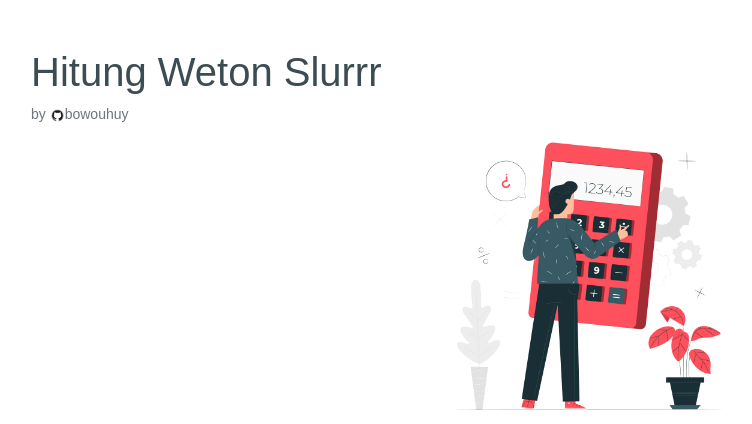
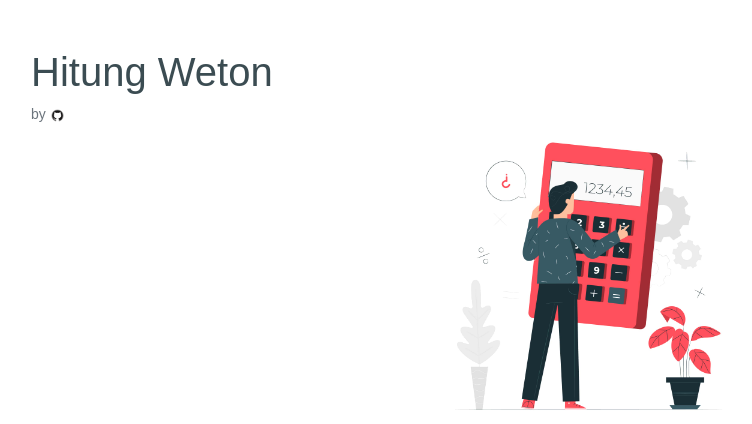
Before and after one commit to kenthusblog/weton-master, a PHP site: page / in a window 1280 px wide. Shown: the top 424 px of the page, without its empty margins (51-803 px from the left). Run offline with PHP 8.4, Linux system fonts and the light colour scheme.

Commit message:
Update index.php

```diff
--- a/index.php
+++ b/index.php
@@ -13,8 +13,8 @@
 <body>
 
 <div class="container-md mt-5 col-11">
-    <h1>Hitung Weton Slurrr</h1>
-    <div id="emailHelp" class="form-text">by <img src="github.png" alt="" srcset="" class="github">bowouhuy</div>
+    <h1>Hitung Weton</h1>
+    <div id="emailHelp" class="form-text">by <img src="github.png" alt="" srcset="" class="github"></div>
     <img src="head-min.jpg" alt="" srcset="" class="ikon">
     <div class="card mb-3">
         <div class="card-body" >
@@ -48,7 +48,7 @@
                     </div>
                 </div>
                 <input type="button" value="Hitung" id="submit" class="btn btn-primary mt-2 col-12 btn-hitung">
-                <div id="emailHelp" class="form-text"><b>Disclaimer!</b> Cuma iseng buat, tidak bisa menjadi patokan dalam kehidupan. Semuanya kembali ke kepercayaan masing-masing.</div>
+                <div id="emailHelp" class="form-text"><br><b>Disclaimer!</b> Cuma iseng buat, tidak bisa menjadi patokan dalam kehidupan. Semuanya kembali ke kepercayaan masing-masing.</div>
             </form>
         </div>
     </div>
@@ -68,7 +68,7 @@
         </div>
       </div>
       <div class="modal-footer">
-      <div id="emailHelp" class="form-text">Find on <img src="github.png" alt="" srcset="" class="github">github bowouhuy</div>
+      <div id="emailHelp" class="form-text">Find on <img src="github.png" alt="" srcset="" class="github"></div>
       </div>
     </div>
   </div>
```
